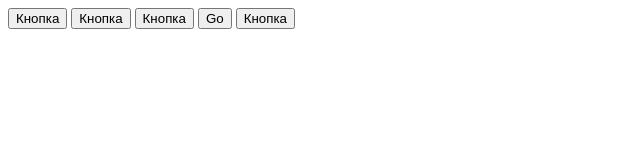
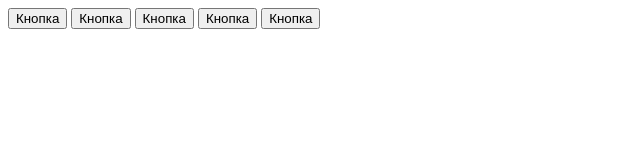
Before and after one commit to Dmitriy-1986/animation-button, a plain HTML site: page index.html in a window 1280 px wide. Shown: the full height of the page, 0-640 px from the left. Drawn offline with Linux system fonts and the light colour scheme.

Commit message:
Update index.html

```diff
--- a/index.html
+++ b/index.html
@@ -13,7 +13,7 @@
 
      <button data-type="logo">Кнопка</button>
 
-   <button data-type="shadow">Go</button>
+   <button data-type="shadow">Кнопка</button>
 
      <button data-type="line">Кнопка</button>
 
```
